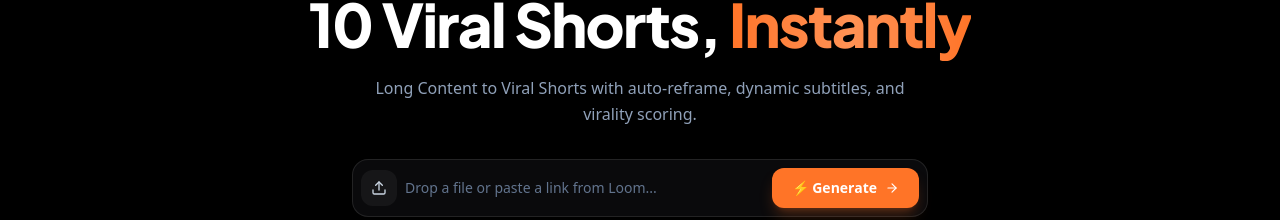
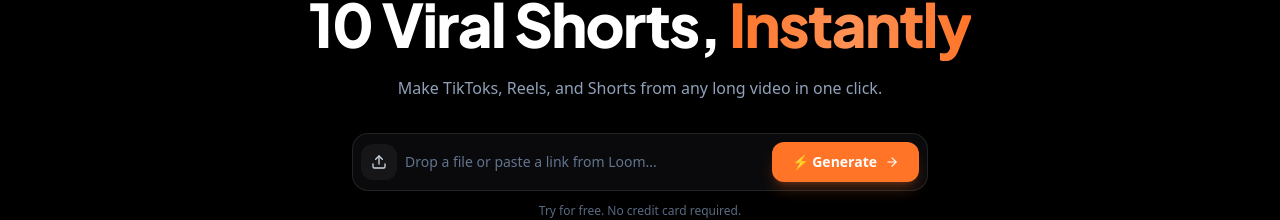
Before and after one commit to ius-sharma/Vakiogiri, a Next.js app in the folder frontend/: page / in a window 1280 px wide. Shown: the part 260-480 px from the top of the page. Built offline with nearby package versions, Linux system fonts and the light colour scheme; no server answers.

Commit message:
hero-stage: refine subheadline to Make TikToks, Reels, and Shorts from any long video in one click

```diff
--- a/frontend/src/components/landing/HeroSection.tsx
+++ b/frontend/src/components/landing/HeroSection.tsx
@@ -58,7 +58,7 @@ export default function HeroSection({ onGenerate, onOpenAuth }: HeroSectionProps
 
       {/* Subtitle - Compact & Crisp */}
       <p className="mt-4 text-sm sm:text-base text-slate-400 max-w-xl leading-relaxed font-normal">
-        Long Content to Viral Shorts with auto-reframe, dynamic subtitles, and virality scoring.
+        Make TikToks, Reels, and Shorts from any long video in one click.
       </p>
 
       {/* Interactive Floating Input Bar (Klap-style floating pill) */}
```
